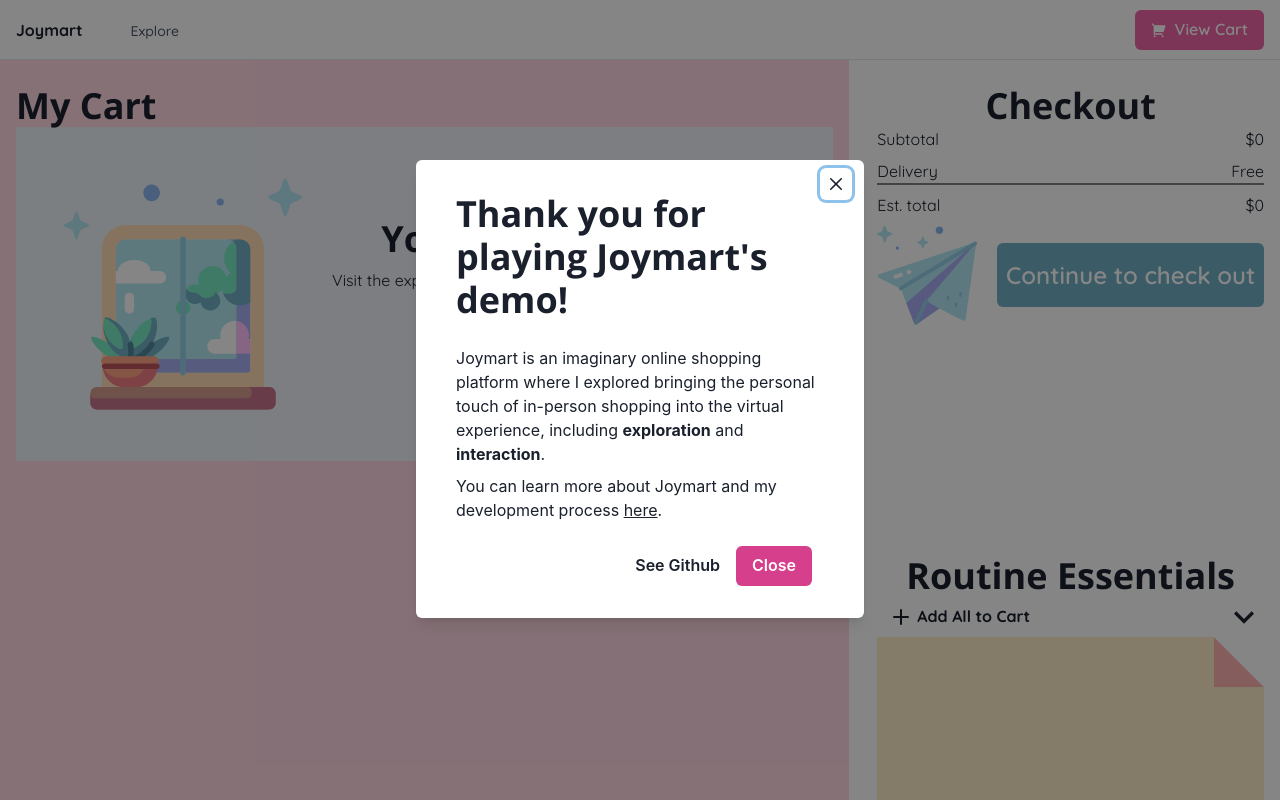
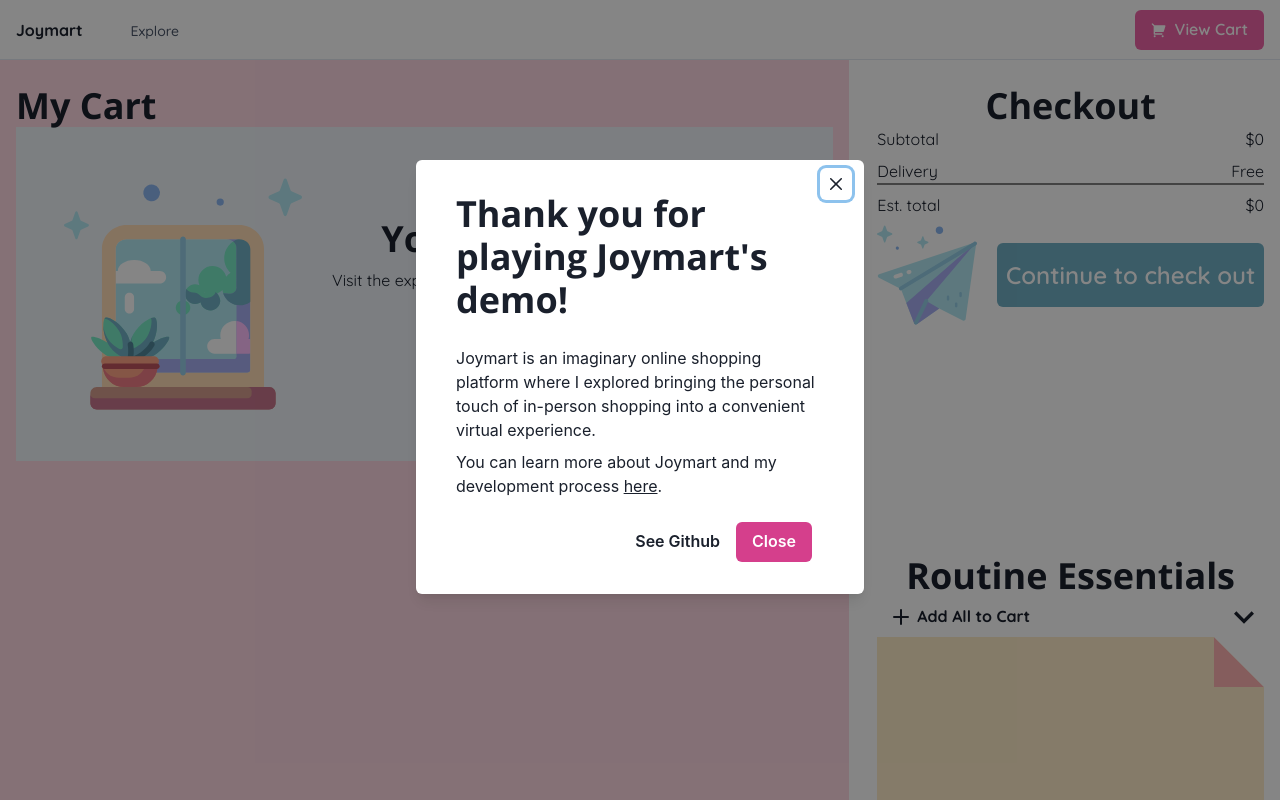
Before and after one commit to joyliu-q/joymart, a React (Create React App) app: page /cart in a window 1280 px wide. Both pictures are taken after a click on the element "Continue to check out". Built offline with nearby package versions, Linux system fonts and the light colour scheme.

Commit message:
:package: Rename Project & Fix Wordings

```diff
--- a/package.json
+++ b/package.json
@@ -1,5 +1,6 @@
 {
-  "name": "routine-essentials",
+  "name": "joymart",
+  "homepage": "joyliu-q.github.io/joymart/",
   "version": "0.1.0",
   "private": true,
   "dependencies": {
@@ -37,6 +38,8 @@
   },
   "scripts": {
     "start": "react-scripts start",
+    "predeploy": "npm run build",
+    "deploy": "gh-pages -d build",
     "build": "react-scripts build",
     "test": "react-scripts test",
     "eject": "react-scripts eject"
--- a/src/components/Cart/CartSidebar.tsx
+++ b/src/components/Cart/CartSidebar.tsx
@@ -110,8 +110,7 @@ export default function CartSidebar({
               <Text>
                 Joymart is an imaginary online shopping platform where I
                 explored bringing the personal touch of in-person shopping into
-                the virtual experience, including <b>exploration</b> and{" "}
-                <b>interaction</b>.
+                a convenient virtual experience.
               </Text>
               {/* <Text>This includes:</Text>
             <UnorderedList>
```
